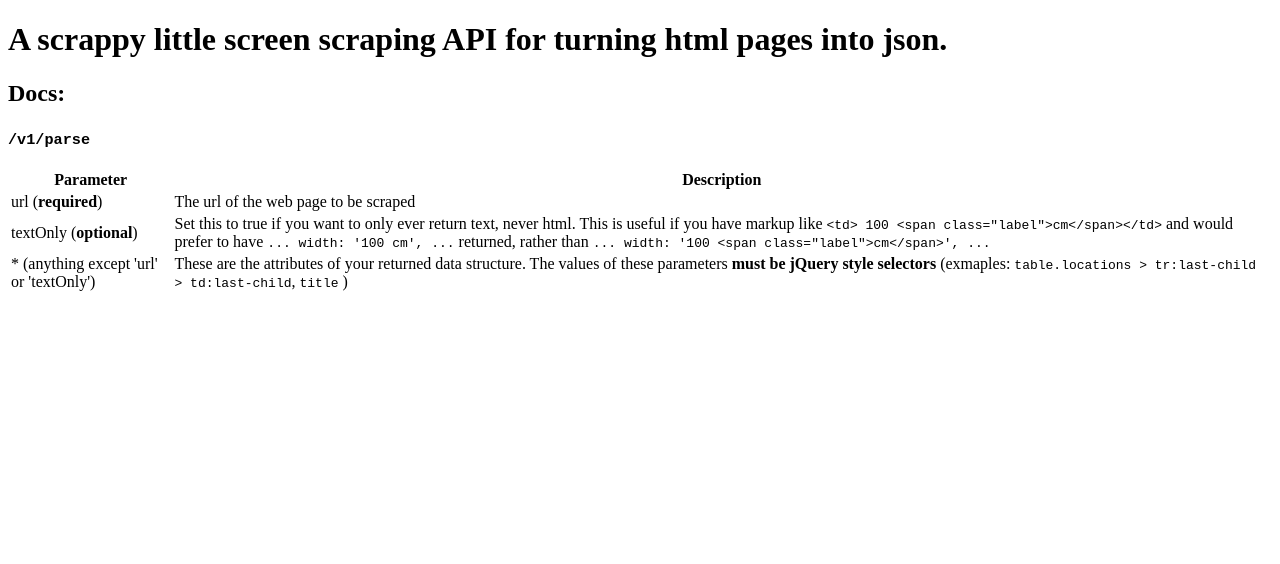
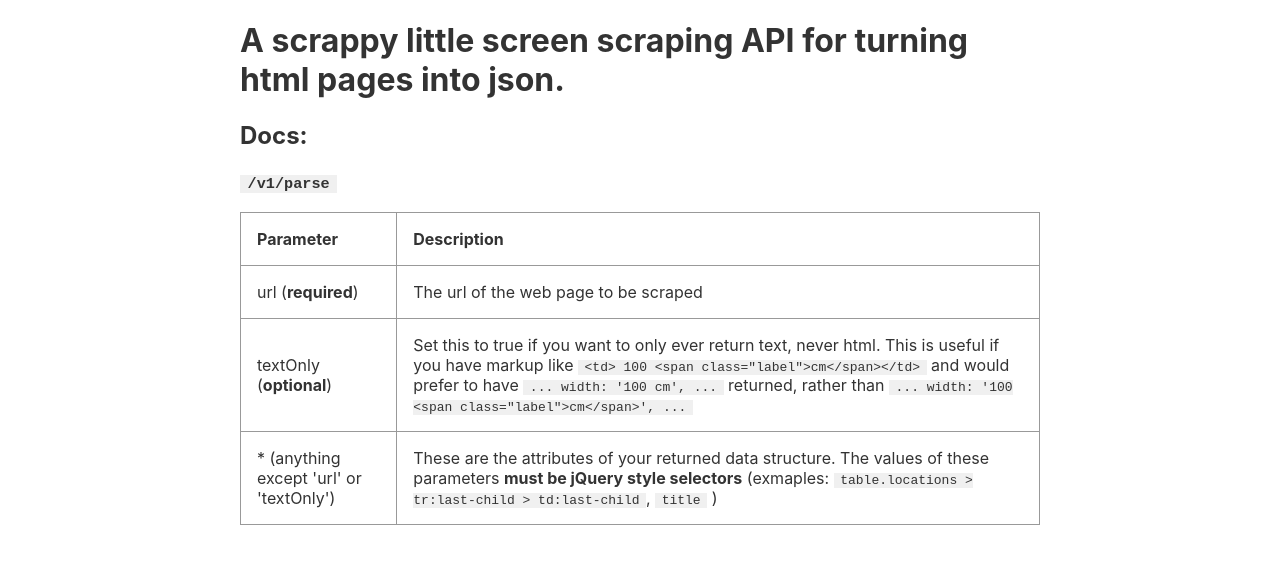
Before and after one commit to isaacchansky/scrappy, a website: page public/index.html in a window 1280 px wide. Drawn offline with Linux system fonts and the light colour scheme.

Commit message:
add some css

```diff
--- a/public/index.html
+++ b/public/index.html
@@ -3,6 +3,28 @@
   <head>
     <meta charset="utf-8">
     <title>Scrappy API</title>
+    <style>
+      body {
+        font-family: -apple-system,BlinkMacSystemFont,"Segoe UI",Roboto,Oxygen,Ubuntu,Cantarell,"Open Sans","Helvetica Neue",sans-serif;
+        color: #333;
+        max-width: 50rem;
+        margin: 0 auto;
+      }
+
+      code {
+        background: #f0f0f0;
+        padding: 0 0.5em;
+      }
+      table {
+        text-align: left;
+        border-collapse: collapse;
+      }
+
+      td, th {
+        border: 1px solid #999;
+        padding: 1em;
+      }
+    </style>
   </head>
   <body>
     <h1>A scrappy little screen scraping API for turning html pages into json.</h1>
```
